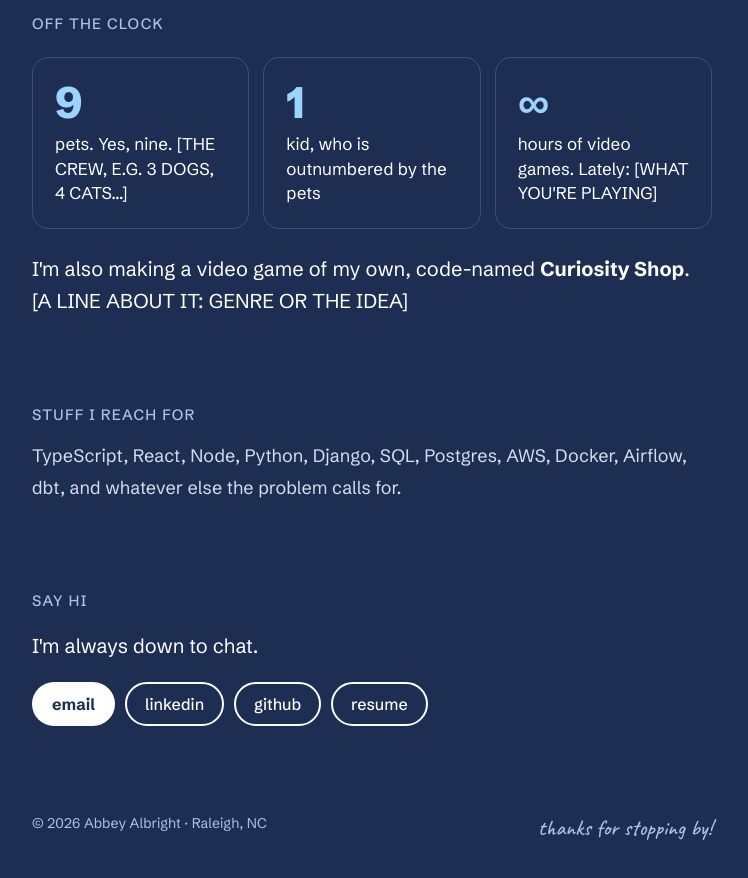
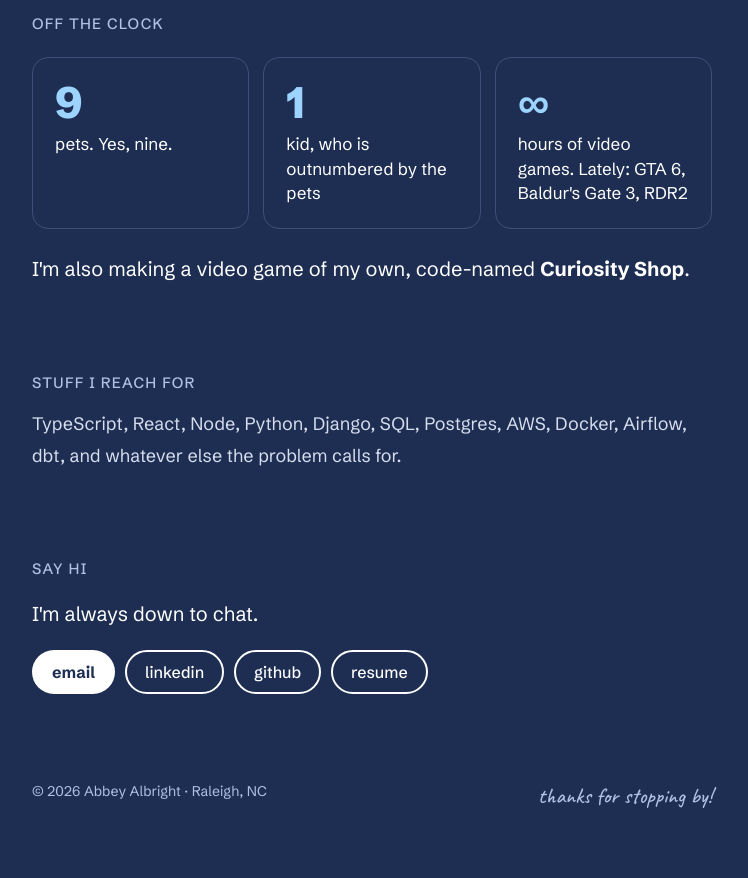
Before and after one commit to abbeyalbright/abbeyalbright.com, a plain HTML site: page index.html in a window 1280 px wide. Shown: the part 2160-3038 px from the top of the page, without its empty margins (268-1016 px from the left). Drawn offline with Linux system fonts and the light colour scheme.

Commit message:
Fill in placeholder copy on About section
Co-Authored-By: Claude Opus 5.5 <noreply@anthropic.com>

```diff
--- a/index.html
+++ b/index.html
@@ -108,7 +108,7 @@ a{color:#FFFFFF;text-decoration-thickness:1.5px;text-underline-offset:4px}a:hove
 <div style="display: grid; grid-template-columns: repeat(auto-fit, minmax(180px, 1fr)); gap: 14px;">
 <div style="border: 1.5px solid #3D4F78; border-radius: 16px; padding: 22px; display: flex; flex-direction: column; gap: 8px;">
 <span style="font-size: 44px; font-weight: 800; letter-spacing: -0.03em; line-height: 1; color: #9CD3FF;">9</span>
-<span style="font-size: 17px; line-height: 1.45;">pets. Yes, nine. [THE CREW, E.G. 3 DOGS, 4 CATS…]</span>
+<span style="font-size: 17px; line-height: 1.45;">pets. Yes, nine.</span>
 </div>
 <div style="border: 1.5px solid #3D4F78; border-radius: 16px; padding: 22px; display: flex; flex-direction: column; gap: 8px;">
 <span style="font-size: 44px; font-weight: 800; letter-spacing: -0.03em; line-height: 1; color: #9CD3FF;">1</span>
@@ -116,10 +116,10 @@ a{color:#FFFFFF;text-decoration-thickness:1.5px;text-underline-offset:4px}a:hove
 </div>
 <div style="border: 1.5px solid #3D4F78; border-radius: 16px; padding: 22px; display: flex; flex-direction: column; gap: 8px;">
 <span style="font-size: 44px; font-weight: 800; letter-spacing: -0.03em; line-height: 1; color: #9CD3FF;">∞</span>
-<span style="font-size: 17px; line-height: 1.45;">hours of video games. Lately: [WHAT YOU'RE PLAYING]</span>
+<span style="font-size: 17px; line-height: 1.45;">hours of video games. Lately: GTA 6, Baldur's Gate 3, RDR2</span>
 </div>
 </div>
-<p style="margin: 0; font-size: 20px; line-height: 1.6;">I'm also making a video game of my own, code-named <strong>Curiosity Shop</strong>. [A LINE ABOUT IT: GENRE OR THE IDEA]</p>
+<p style="margin: 0; font-size: 20px; line-height: 1.6;">I'm also making a video game of my own, code-named <strong>Curiosity Shop</strong>.</p>
 </section>
 
 <!-- toolbox -->
```
